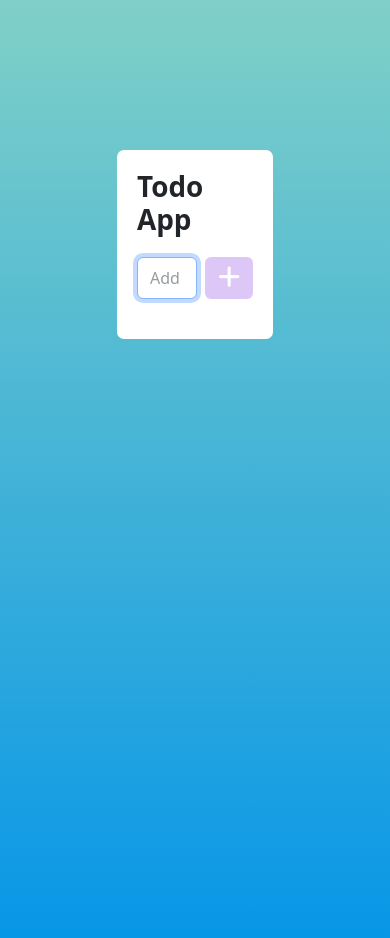
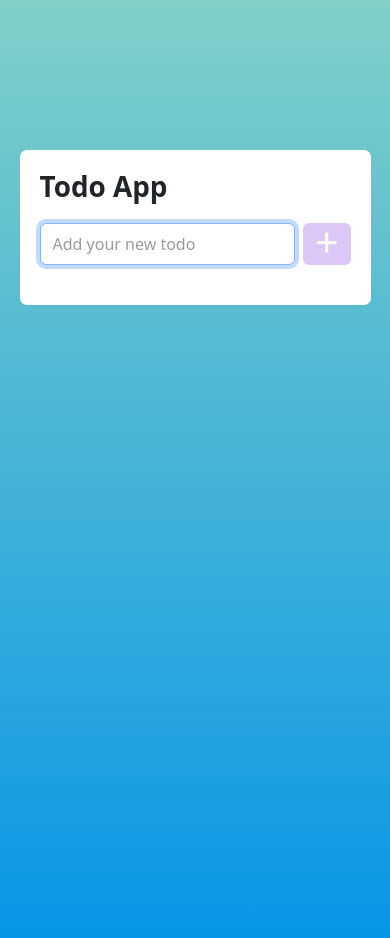
Before and after one commit to narmingafarova/Todo-app, a plain HTML site: page index.html in a window 390 px wide. Drawn offline with nearby package versions, Linux system fonts and the light colour scheme.

Commit message:
responsive

```diff
--- a/js/script.js
+++ b/js/script.js
@@ -1,10 +1,14 @@
 const form = document.querySelector("form");
 const input = document.querySelector("input");
+const ul = document.querySelector("ul");
+const footer = document.querySelector(".footer");
+
+// Buttons
+const addBtn = document.querySelector(".btn-add");
+const clrBtn = document.querySelector(".clear");
+
+// Informative
 const alert = document.querySelector(".empty-input");
-const ul = document.querySelector("ul");
-const clrBtn = document.querySelector(".clear");
-const addBtn = document.querySelector(".btn-add");
-const footer = document.querySelector(".footer");
 const pending = document.querySelector(".pending");
 
 input.onkeyup = () => {
--- a/scss/style.scss
+++ b/scss/style.scss
@@ -79,3 +79,23 @@ body {
     }
   }
 }
+
+@media screen and (max-width: 992px) {
+  body {
+    .todo {
+      .app {
+        width: 70%;
+      }
+    }
+  }
+}
+
+@media screen and (max-width: 768px) {
+  body {
+    .todo {
+      .app {
+        width: 90%;
+      }
+    }
+  }
+}
```
Also changed, not shown: scss/style.css, 1 other file.
